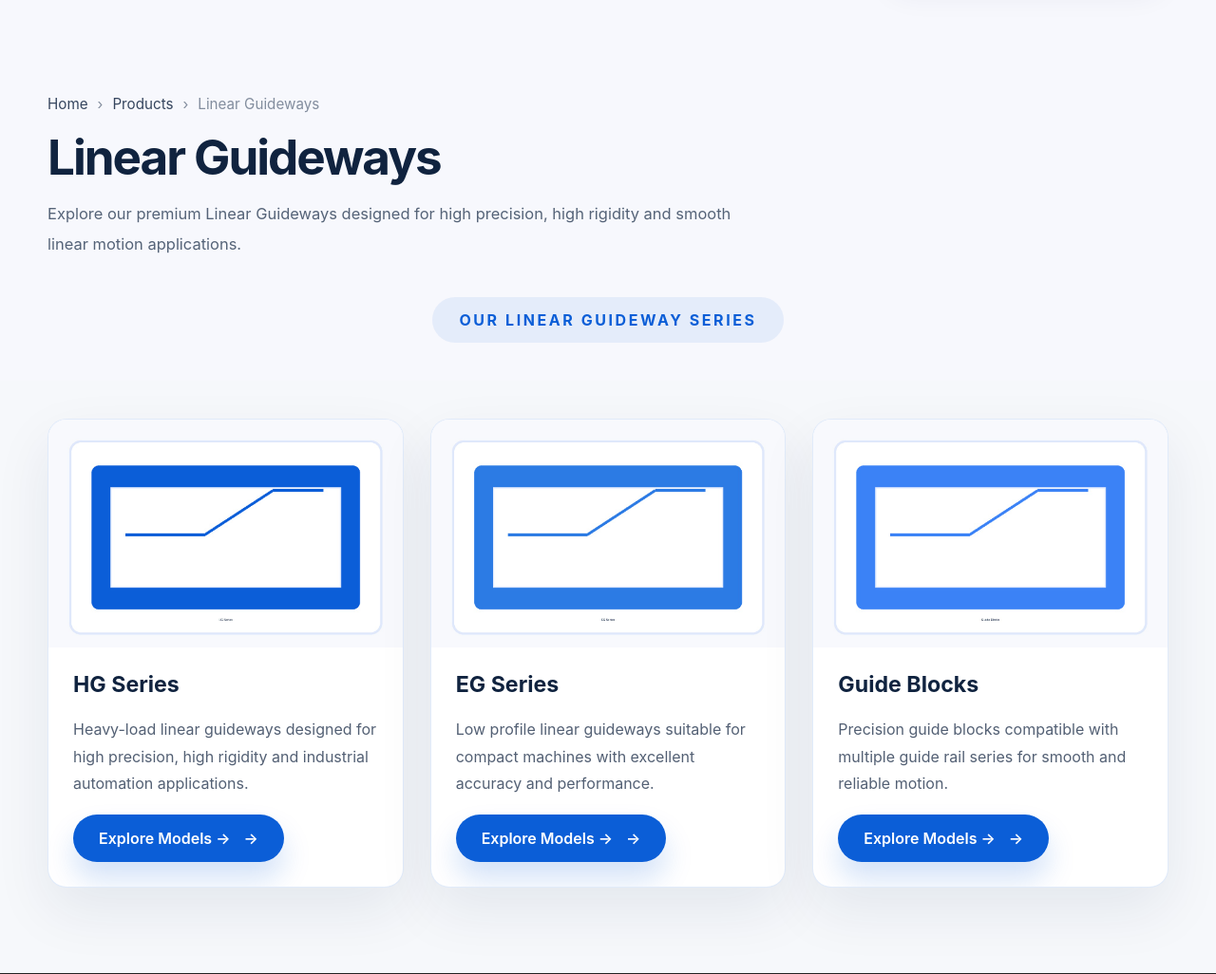
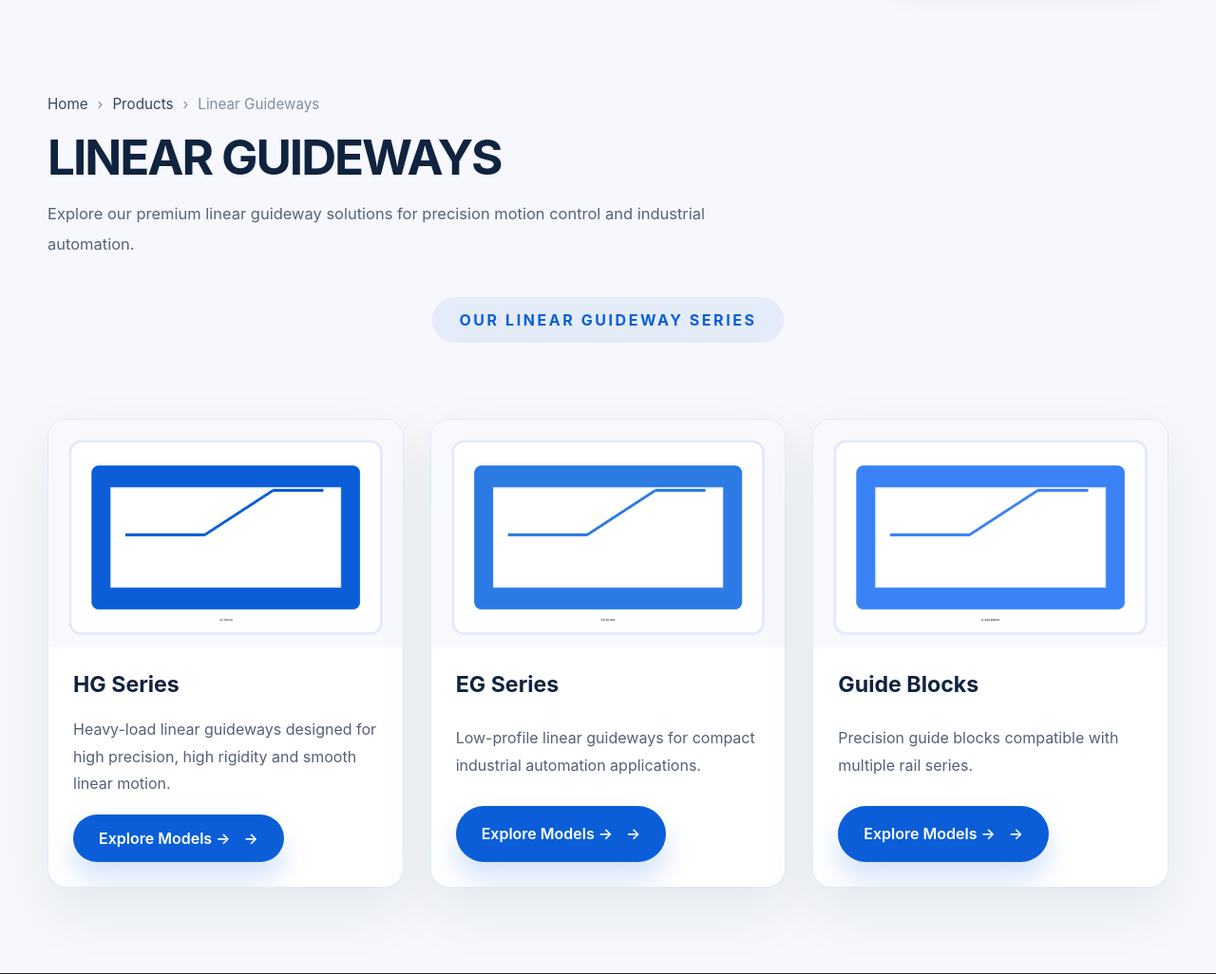
Before and after one commit to arjun02003/new_project2056, a PHP site: page /category.html in a window 1280 px wide. Shown: the part 89-1115 px from the top of the page at 95% size. Run offline with PHP 8.4, Linux system fonts and the light colour scheme.

Commit message:
Update category.html with Linear Guideways page specs and add responsive breakpoints

```diff
--- a/assets/css/responsive.css
+++ b/assets/css/responsive.css
@@ -3,4 +3,16 @@
  * Add mobile-first breakpoints and layout adjustments.
  */
 
-/* Responsive styles will be added later. */
+/* Tablet: 2 cards per row */
+@media (max-width: 960px) {
+    .category-grid {
+        grid-template-columns: repeat(2, minmax(260px, 1fr));
+    }
+}
+
+/* Mobile: 1 card per row */
+@media (max-width: 620px) {
+    .category-grid {
+        grid-template-columns: 1fr;
+    }
+}
--- a/category.html
+++ b/category.html
@@ -5,6 +5,7 @@
     <meta http-equiv="X-UA-Compatible" content="IE=edge">
     <meta name="viewport" content="width=device-width, initial-scale=1.0">
     <title>HIWIN | Linear Guideways</title>
+    <meta name="description" content="Explore HIWIN's premium linear guideway solutions including HG Series, EG Series and Guide Blocks for precision motion control and industrial automation.">
     <link rel="stylesheet" href="assets/css/style.css">
     <link rel="stylesheet" href="assets/css/responsive.css">
     <link rel="stylesheet" href="assets/css/animation.css">
@@ -45,8 +46,8 @@
                 </nav>
 
                 <div class="category-header">
-                    <h1>Linear Guideways</h1>
-                    <p>Explore our premium Linear Guideways designed for high precision, high rigidity and smooth linear motion applications.</p>
+                    <h1>LINEAR GUIDEWAYS</h1>
+                    <p>Explore our premium linear guideway solutions for precision motion control and industrial automation.</p>
                 </div>
 
                 <div class="section-title-wrap">
@@ -58,42 +59,42 @@
         <section class="section category-products">
             <div class="container">
                 <div class="category-grid">
-                    <article class="category-card">
-                        <a href="subcategory.html" class="category-card__media-link" aria-label="Explore HG Series">
+                    <article class="category-card" id="card-hg-series">
+                        <a href="subcategory.html?series=hg" class="category-card__media-link" aria-label="Explore HG Series">
                             <div class="category-card__media">
-                                <img src="assets/images/categories/hg-series.jpg" alt="HG Series" loading="lazy">
+                                <img src="assets/images/categories/hg-series.jpg" alt="HG Series Linear Guideway" loading="lazy">
                             </div>
                         </a>
                         <div class="category-card__content">
                             <h3>HG Series</h3>
-                            <p>Heavy-load linear guideways designed for high precision, high rigidity and industrial automation applications.</p>
-                            <a href="subcategory.html" class="button button-primary">Explore Models →</a>
+                            <p>Heavy-load linear guideways designed for high precision, high rigidity and smooth linear motion.</p>
+                            <a href="subcategory.html?series=hg" class="button button-primary">Explore Models →</a>
                         </div>
                     </article>
 
-                    <article class="category-card">
-                        <a href="subcategory.html" class="category-card__media-link" aria-label="Explore EG Series">
+                    <article class="category-card" id="card-eg-series">
+                        <a href="subcategory.html?series=eg" class="category-card__media-link" aria-label="Explore EG Series">
                             <div class="category-card__media">
-                                <img src="assets/images/categories/eg-series.jpg" alt="EG Series" loading="lazy">
+                                <img src="assets/images/categories/eg-series.jpg" alt="EG Series Linear Guideway" loading="lazy">
                             </div>
                         </a>
                         <div class="category-card__content">
                             <h3>EG Series</h3>
-                            <p>Low profile linear guideways suitable for compact machines with excellent accuracy and performance.</p>
-                            <a href="subcategory.html" class="button button-primary">Explore Models →</a>
+                            <p>Low-profile linear guideways for compact industrial automation applications.</p>
+                            <a href="subcategory.html?series=eg" class="button button-primary">Explore Models →</a>
                         </div>
                     </article>
 
-                    <article class="category-card">
-                        <a href="subcategory.html" class="category-card__media-link" aria-label="Explore Guide Blocks">
+                    <article class="category-card" id="card-guide-blocks">
+                        <a href="subcategory.html?series=blocks" class="category-card__media-link" aria-label="Explore Guide Blocks">
                             <div class="category-card__media">
-                                <img src="assets/images/categories/guide-blocks.jpg" alt="Guide Blocks" loading="lazy">
+                                <img src="assets/images/categories/guide-blocks.jpg" alt="Precision Guide Blocks" loading="lazy">
                             </div>
                         </a>
                         <div class="category-card__content">
                             <h3>Guide Blocks</h3>
-                            <p>Precision guide blocks compatible with multiple guide rail series for smooth and reliable motion.</p>
-                            <a href="subcategory.html" class="button button-primary">Explore Models →</a>
+                            <p>Precision guide blocks compatible with multiple rail series.</p>
+                            <a href="subcategory.html?series=blocks" class="button button-primary">Explore Models →</a>
                         </div>
                     </article>
                 </div>
```
